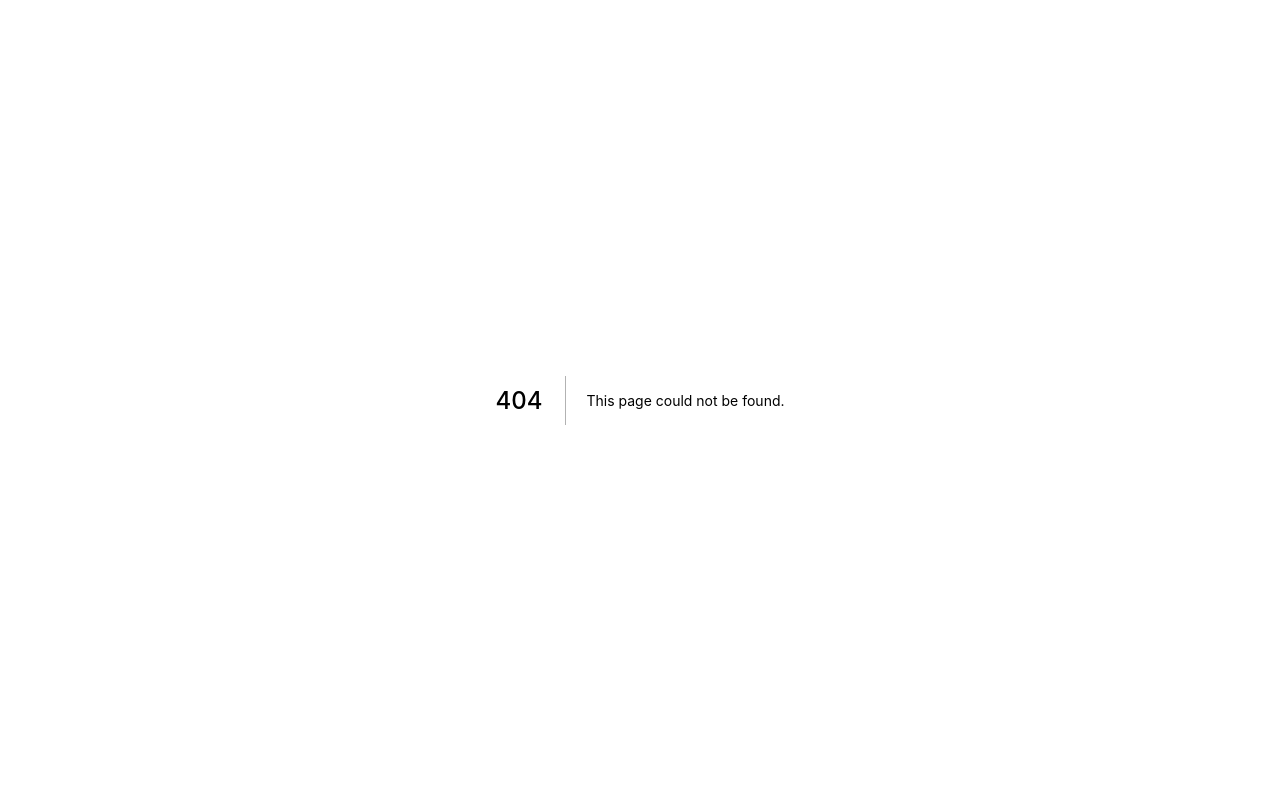
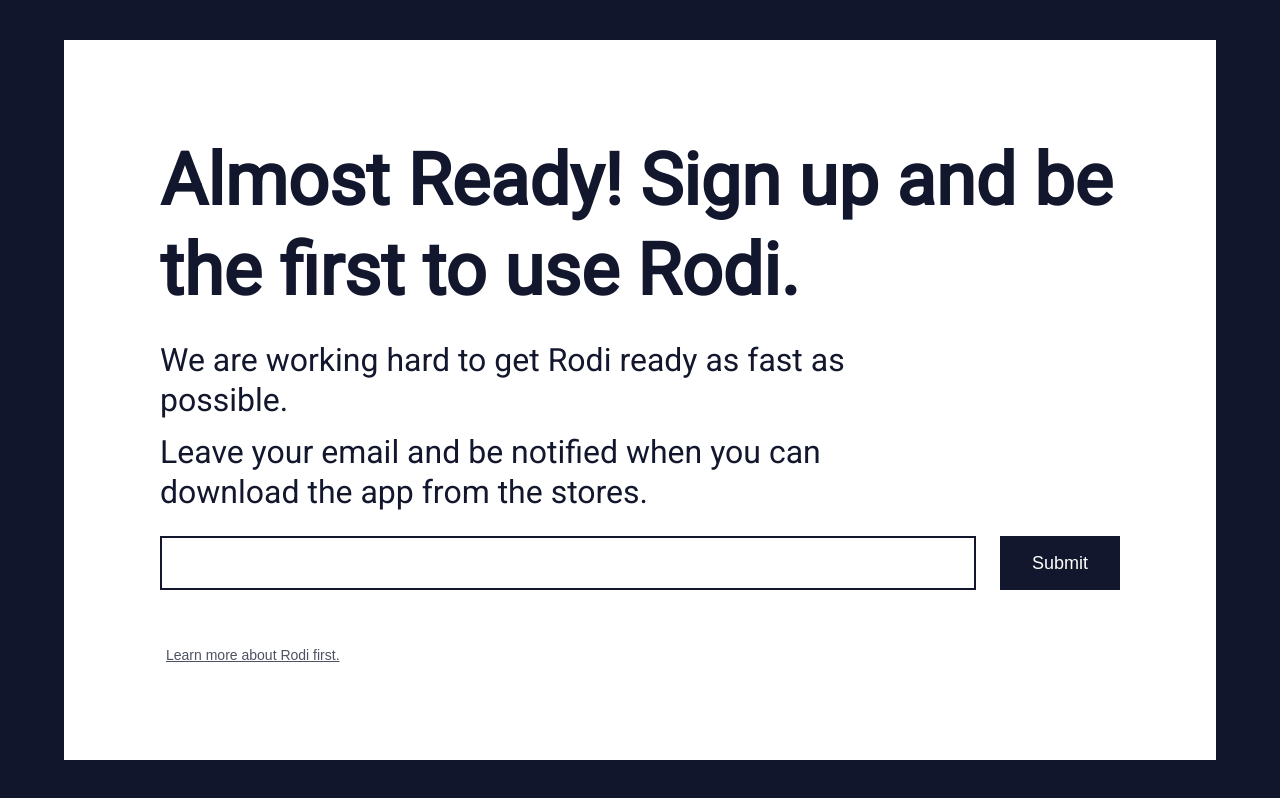
Before and after one commit to TijsM/rodi-landing-page, a Next.js app: page /signup in a window 1280 px wide. Before the commit this address had no page. Built offline with nearby package versions, Linux system fonts and the light colour scheme.

Commit message:
add signup page

```diff
--- a/components/DownloadPopup.tsx
+++ b/components/DownloadPopup.tsx
@@ -17,9 +17,10 @@ import { PageLayout } from "../styles/Layouts";
 
 type Props = {
   onClose: () => void;
+  skipMessage: string
 };
 
-export default function DownloadPopup({ onClose }: Props) {
+export default function DownloadPopup({ onClose, skipMessage }: Props) {
   const [email, setEmail] = useState("");
 
   const onSubmit = async () => {
@@ -93,7 +94,7 @@ export default function DownloadPopup({ onClose }: Props) {
             <Submit onClick={onSubmit}>Submit</Submit>
           </FormContainer>
         </PageLayout>
-        <Close onClick={closeModal}>Naah, leave me alone...</Close>
+        <Close onClick={closeModal}>{skipMessage}</Close>
       </Popup>
     </BackDrop>
   );
--- /dev/null
+++ b/pages/signup.tsx
@@ -0,0 +1,26 @@
+import { useEffect } from "react";
+import { useRouter } from "next/router";
+import styled from "styled-components";
+
+import DownloadPopup from "../components/DownloadPopup";
+
+const Placeholder = styled.div`
+  width: 100vw;
+  height: 100vh;
+  background-color: ${({ theme }) => theme.dark};
+`;
+
+export default function Signup() {
+  const router = useRouter();
+
+  return (
+    <Placeholder>
+      <DownloadPopup
+        onClose={() => {
+          router.push("/");
+        }}
+        skipMessage="Learn more about Rodi first."
+      />
+    </Placeholder>
+  );
+}
```
Also changed, not shown: components/Download.tsx (+7 -1 lines), components/Features.tsx (+9 -3 lines), components/Footer.tsx (+6 -1 lines), components/Journey.tsx (+17 -4 lines).
